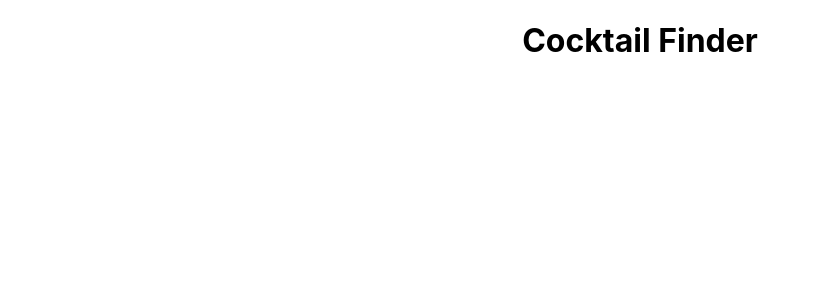
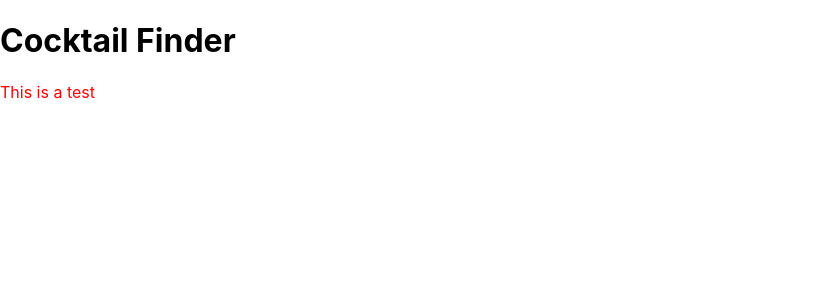
Before and after one commit to WildCodeSchool/lyon-js-0320-p2-g1, a React (Create React App) app: page /Find-your-cocktail in a window 1280 px wide. Shown: the top 300 px of the page, without its empty margins (0-821 px from the left). Built offline with nearby package versions, Linux system fonts and the light colour scheme.

Commit message:
First commit test

```diff
--- a/package.json
+++ b/package.json
@@ -6,7 +6,9 @@
     "@testing-library/jest-dom": "^4.2.4",
     "@testing-library/react": "^9.5.0",
     "@testing-library/user-event": "^7.2.1",
+    "bootstrap": "^4.4.1",
     "react": "^16.13.1",
+    "react-bootstrap": "^1.0.0",
     "react-dom": "^16.13.1",
     "react-scripts": "3.4.1"
   },
--- a/src/App.js
+++ b/src/App.js
@@ -1,11 +1,11 @@
 import React from 'react';
-import logo from './logo.svg';
-import './App.css';
+import FindYourCocktail from './components/find-your-cocktail/FindYourCocktail';
 
-function App() {
+function App () {
   return (
-    <div className="App">
+    <div className='App'>
       <h1>Cocktail Finder</h1>
+      <FindYourCocktail />
     </div>
   );
 }
--- /dev/null
+++ b/src/components/find-your-cocktail/FindYourCocktail.css
@@ -0,0 +1,3 @@
+.test {
+  color: red;
+}
--- /dev/null
+++ b/src/components/find-your-cocktail/FindYourCocktail.jsx
@@ -0,0 +1,14 @@
+import React from 'react';
+import './FindYourCocktail.css';
+
+class FindYourCocktail extends React.Component {
+  render () {
+    return (
+      <main>
+        <p className='test'>This is a test</p>
+      </main>
+    );
+  }
+}
+
+export default FindYourCocktail;
```
Also changed, not shown: 1 other file (tests, documents, lock files or other folders).
